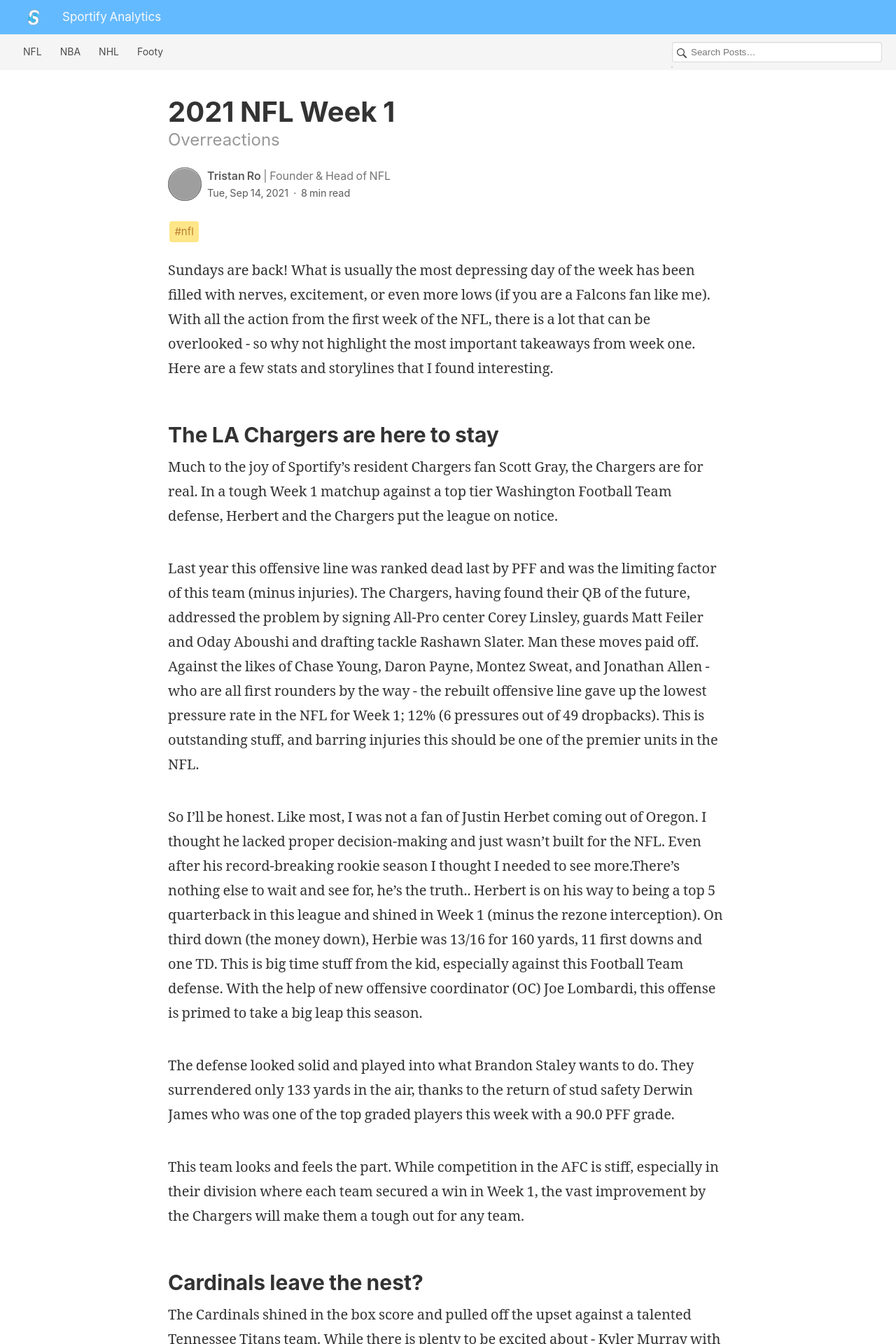
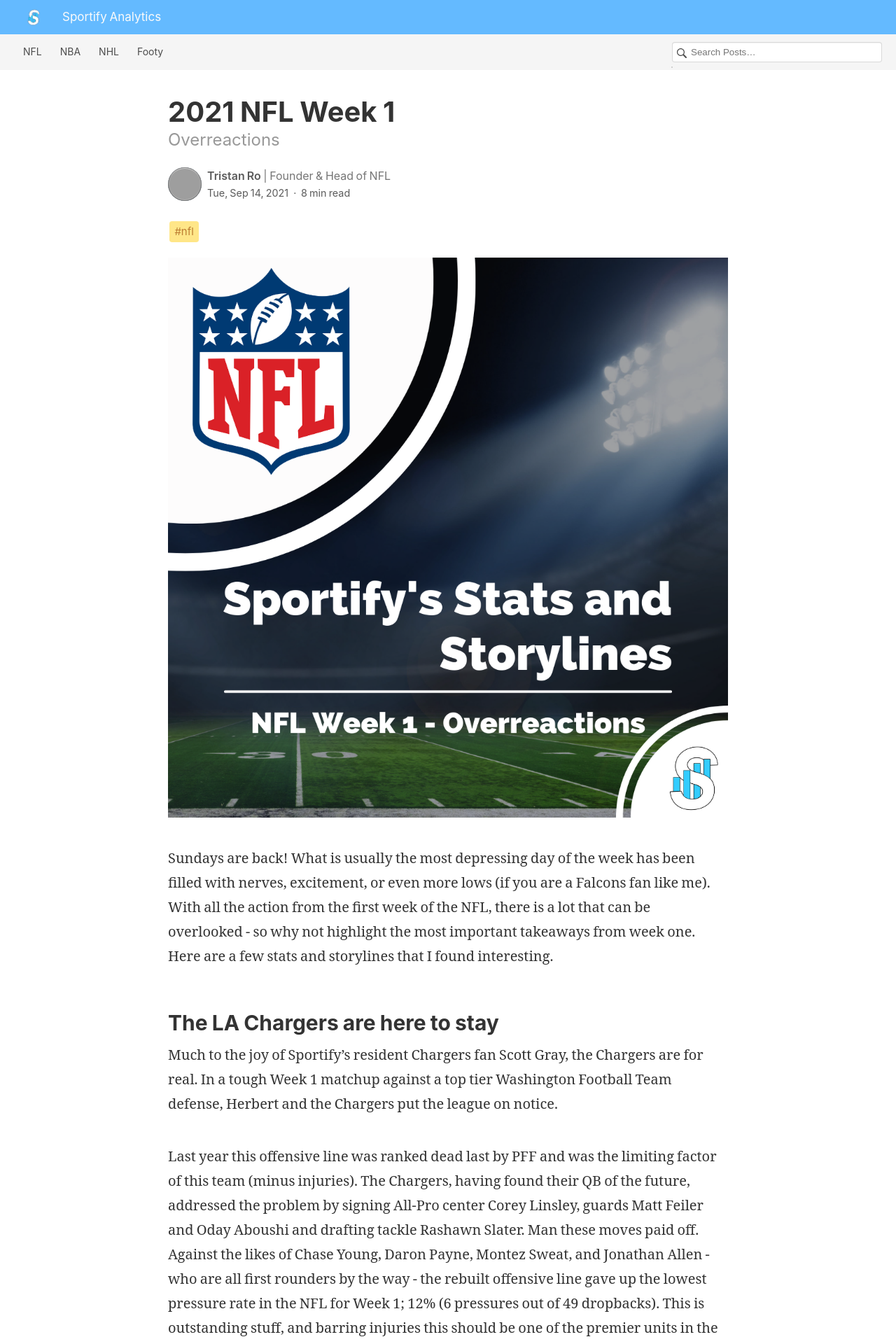
Before and after one commit to Sportify-Analytics/sportify-analytics.github.io, a Jekyll site: the page built from _posts/NFL/2021-09-14-Stats-and-Storylines-week-1.md, in a window 1280 px wide. Shown: the top 1920 px of the page at 70% size. Built offline with Jekyll 4.4.1, drawn with Linux system fonts in a browser that asks for light colours; our own code applies the rules of GitHub Pages for plain Markdown files; comment, search, counter and statistics services are not loaded; grey boxes are pictures that could not be loaded.

Commit message:
added image

```diff
--- a/_posts/NFL/2021-09-14-Stats-and-Storylines-week-1.md
+++ b/_posts/NFL/2021-09-14-Stats-and-Storylines-week-1.md
@@ -6,6 +6,8 @@ image: /images/NFL_Photos/NFL_Week1.png
 tags:
   - nfl
 ---
+<img src="/images/NFL_Photos/NFL_Week1.png" alt="2021 NFL Week 1">
+
 Sundays are back! What is usually the most depressing day of the week has been filled with nerves, excitement, or even more lows (if you are a Falcons fan like me). With all the action from the first week of the NFL, there is a lot that can be overlooked - so why not highlight the most important takeaways from week one. Here are a few stats and storylines that I found interesting.
 
 ## The LA Chargers are here to stay
```
